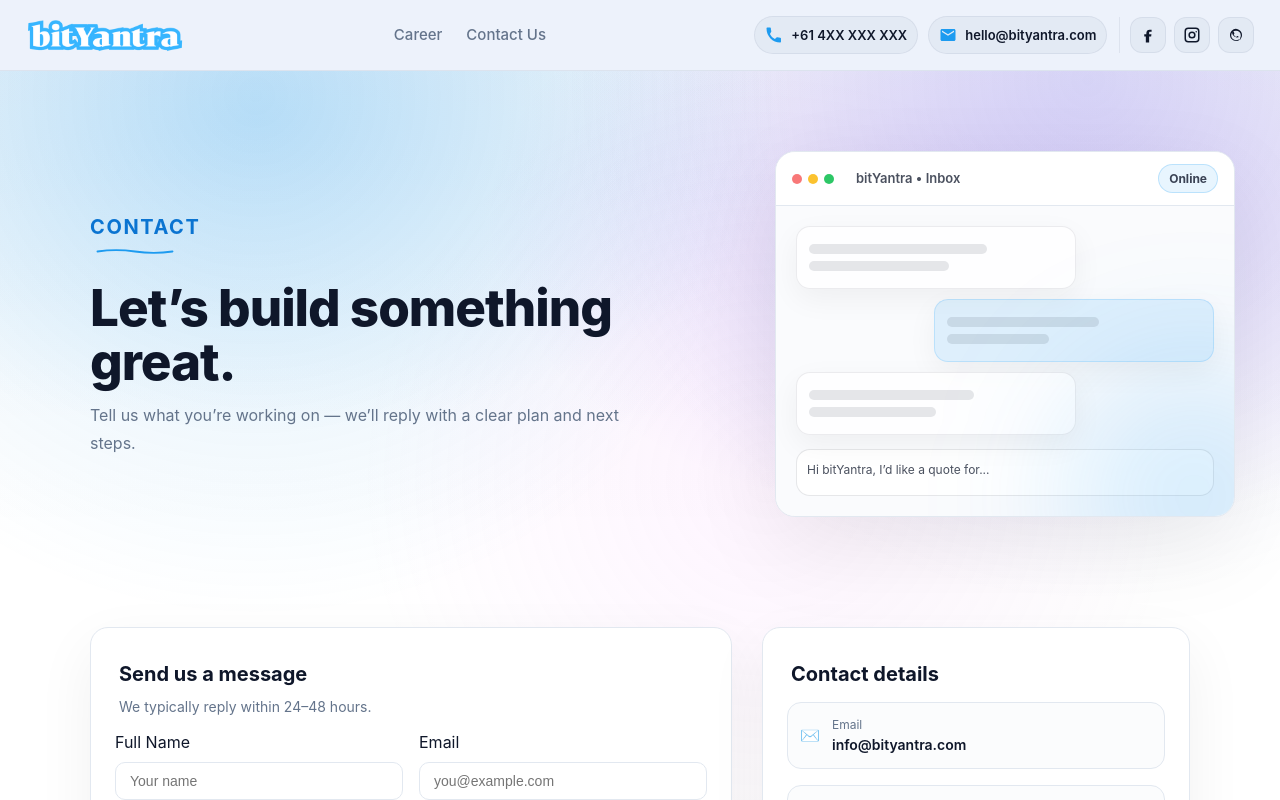
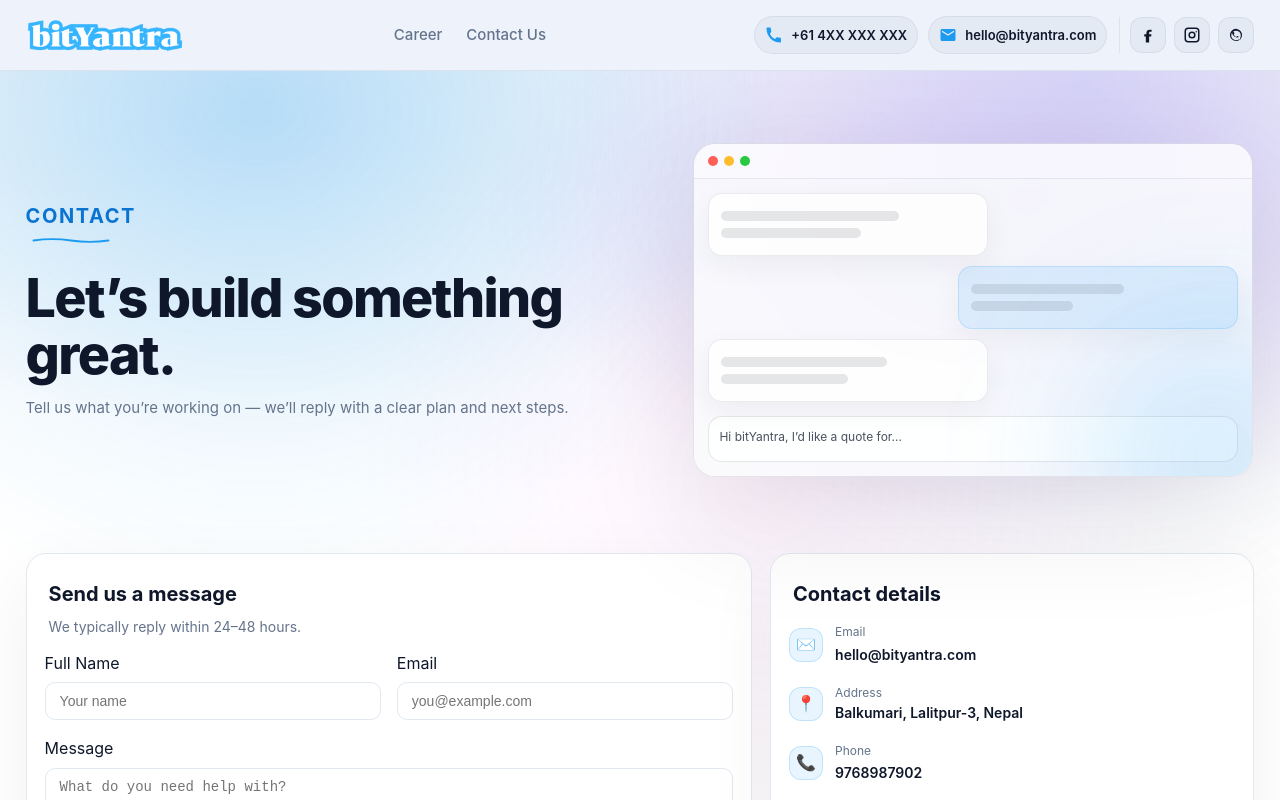
Before and after one commit to soojksh/bityantra-web, a React (Vite) app: page /contact in a window 1280 px wide. Shown: the top 800 px of the page. Built offline with nearby package versions, Linux system fonts and the light colour scheme.

Commit message:
contact page UI updation

```diff
--- a/package.json
+++ b/package.json
@@ -10,6 +10,7 @@
     "preview": "vite preview"
   },
   "dependencies": {
+    "@emailjs/browser": "^4.4.1",
     "@lottiefiles/dotlottie-react": "^0.18.1",
     "lucide-react": "^0.562.0",
     "react": "^19.2.0",
--- a/src/components/Navbar.tsx
+++ b/src/components/Navbar.tsx
@@ -171,7 +171,7 @@ export default function Navbar() {
 
             <div className="mobile-mini-note">
               <span className="dot" aria-hidden="true"></span>
-              <span>Support hours: Mon–Fri, 9am–6pm</span>
+              <span>Support hours: Sun–Fri, 9am–6pm</span>
             </div>
           </div>
         </div>
--- a/src/pages/Contact.tsx
+++ b/src/pages/Contact.tsx
@@ -6,19 +6,24 @@ import { Facebook, Instagram, MessageCircle } from "lucide-react";
 export default function Contact() {
   const handleSubmit = (e: React.FormEvent) => {
     e.preventDefault();
-    alert("Message sent! (This is a demo)");
+    alert("Message sent!");
   };
+
+  const EMAIL = "hello@bityantra.com";
+  const PHONE = "9768987902";
+  const ADDRESS = "Balkumari, Lalitpur-3, Nepal";
 
   return (
     <div className="contact-page">
+
       {/* HERO */}
       <section className="contact-hero">
-        <div className="container">
+        <div className="contact-shell">
           <div className="contact-hero-inner">
             <div className="contact-hero-left">
               <div className="section-badge">
                 <span>Contact</span>
-                <svg className="badge-accent" viewBox="0 0 120 8" fill="none">
+                <svg className="badge-accent" viewBox="0 0 120 8" fill="none" aria-hidden="true">
                   <path
                     d="M0 4C20 1 40 1 60 4C80 7 100 7 120 4"
                     stroke="var(--color-primary)"
@@ -38,13 +43,11 @@ export default function Contact() {
             <div className="contact-hero-right">
               <div className="contact-visual-card">
                 <div className="contact-visual-top">
-                  <div className="contact-visual-dots">
+                  <div className="contact-visual-dots" aria-hidden="true">
                     <span className="dot dot-red" />
                     <span className="dot dot-yellow" />
                     <span className="dot dot-green" />
                   </div>
-                  <div className="contact-visual-title">bitYantra • Inbox</div>
-                  <div className="contact-visual-badge">Online</div>
                 </div>
 
                 <div className="contact-visual-body">
@@ -71,14 +74,12 @@ export default function Contact() {
 
                   <div className="composer">
                     <div className="composer-input">
-                      <span className="typing-text">
-                        Hi bitYantra, I’d like a quote for...
-                      </span>
+                      <span className="typing-text">Hi bitYantra, I’d like a quote for...</span>
                     </div>
                   </div>
                 </div>
 
-                <div className="contact-visual-glow" />
+                <div className="contact-visual-glow" aria-hidden="true" />
               </div>
             </div>
           </div>
@@ -87,7 +88,8 @@ export default function Contact() {
 
       {/* CONTENT */}
       <section className="contact-content">
-        <div className="container contact-content-inner">
+        <div className="contact-shell">
+          <div className="contact-content-inner">
             {/* FORM */}
             <div id="contact-form" className="contact-card">
               <div className="contact-card-head">
@@ -110,10 +112,7 @@ export default function Contact() {
 
                 <div className="form-group full">
                   <label>Message</label>
-                <textarea
-                  placeholder="What do you need help with?"
-                  required
-                />
+                  <textarea placeholder="What do you need help with?" required />
                 </div>
 
                 <button type="submit" className="btn btn-primary">
@@ -130,26 +129,30 @@ export default function Contact() {
 
               <div className="contact-details">
                 <div className="detail-row">
-                <span>✉️</span>
+                  <span className="detail-emoji" aria-hidden="true">✉️</span>
                   <div>
                     <div className="label">Email</div>
-                  <div className="value">info@bityantra.com</div>
+                    <a className="value link" href={`mailto:${EMAIL}`}>
+                      {EMAIL}
+                    </a>
                   </div>
                 </div>
 
                 <div className="detail-row">
-                <span>📍</span>
+                  <span className="detail-emoji" aria-hidden="true">📍</span>
                   <div>
                     <div className="label">Address</div>
-                  <div className="value">Kathmandu-10, Mid Baneshwor</div>
+                    <div className="value">{ADDRESS}</div>
                   </div>
                 </div>
 
                 <div className="detail-row">
-                <span>📞</span>
+                  <span className="detail-emoji" aria-hidden="true">📞</span>
                   <div>
                     <div className="label">Phone</div>
-                  <div className="value">9856945338</div>
+                    <a className="value link" href={`tel:${PHONE}`}>
+                      {PHONE}
+                    </a>
                   </div>
                 </div>
 
@@ -160,9 +163,10 @@ export default function Contact() {
                   <a href="https://instagram.com" target="_blank" rel="noreferrer noopener" aria-label="Visit our Instagram page">
                     <Instagram size={20} />
                   </a>
-                <a href="https://wa.me/9856945338" target="_blank" rel="noreferrer noopener" aria-label="Contact us on WhatsApp">
+                  <a href={`https://wa.me/${PHONE}`} target="_blank" rel="noreferrer noopener" aria-label="Contact us on WhatsApp">
                     <MessageCircle size={20} />
                   </a>
+                </div>
               </div>
             </div>
           </div>
--- a/src/pages/contact.css
+++ b/src/pages/contact.css
@@ -1,20 +1,32 @@
-
 .contact-page {
   min-height: 100%;
 }
 
-/* HERO */
+/* =========================================================
+   IMPORTANT WIDTH FIX
+   - Matches navbar-inner width exactly: min(96vw, 1320px)
+   - Higher specificity so it beats global .container rules
+   ========================================================= */
+.contact-page .contact-shell {
+  width: min(96vw, 1320px);
+  margin: 0 auto;
+}
+
+/* =========================
+   HERO
+   ========================= */
+
 .contact-hero {
   position: relative;
   padding: 72px 0 46px;
-  background: radial-gradient(900px 520px at 20% 10%, rgba(29,155,240,0.18), transparent 60%),
-              radial-gradient(900px 520px at 80% 30%, rgba(124,58,237,0.18), transparent 60%),
-              linear-gradient(180deg, rgba(2,6,23,0.02), rgba(2,6,23,0));
+  background:
+    radial-gradient(900px 520px at 20% 10%, rgba(29,155,240,0.18), transparent 60%),
+    radial-gradient(900px 520px at 80% 30%, rgba(124,58,237,0.18), transparent 60%),
+    linear-gradient(180deg, rgba(2,6,23,0.02), rgba(2,6,23,0));
 }
 
+/* Use the shell for width; inner is only layout */
 .contact-hero-inner {
-  width: min(96vw, 1200px);
-  margin: 0 auto;
   display: grid;
   grid-template-columns: minmax(0, 1.05fr) minmax(0, 0.95fr);
   gap: 46px;
@@ -37,20 +49,6 @@
   max-width: 62ch;
 }
 
-.contact-hero-chips {
-  margin-top: 16px;
-  display: flex;
-  flex-wrap: wrap;
-  gap: 10px;
-}
-
-.contact-hero-actions {
-  display: flex;
-  flex-wrap: wrap;
-  gap: 10px;
-  margin-top: 18px;
-}
-
 /* VISUAL */
 .contact-hero-right {
   display: flex;
@@ -59,7 +57,7 @@
 }
 
 .contact-visual-card {
-  width: min(460px, 92%);
+  width: min(560px, 100%); /* slightly wider, looks closer to your screenshot */
   border-radius: 22px;
   overflow: hidden;
   background: rgba(255,255,255,0.55);
@@ -83,22 +81,16 @@
   gap: 6px;
 }
 
-.contact-visual-title {
-  font-size: 12px;
-  color: rgba(15,23,42,0.75);
-  font-weight: 700;
-  flex: 1;
+.dot {
+  width: 10px;
+  height: 10px;
+  border-radius: 999px;
+  display: inline-block;
 }
+.dot-red { background: #ff5f57; }
+.dot-yellow { background: #febc2e; }
+.dot-green { background: #28c840; }
 
-.contact-visual-badge {
-  font-size: 11px;
-  padding: 4px 10px;
-  border-radius: 999px;
-  background: rgba(29,155,240,0.14);
-  color: rgba(15,23,42,0.8);
-  border: 1px solid rgba(29,155,240,0.22);
-  font-weight: 700;
-}
 
 .contact-visual-body {
   padding: 14px;
@@ -109,7 +101,6 @@
   display: flex;
   margin-bottom: 10px;
 }
-
 .msg-row.right {
   justify-content: flex-end;
 }
@@ -150,7 +141,6 @@
   padding: 10px;
   display: flex;
   align-items: center;
-  gap: 10px;
 }
 
 .composer-input {
@@ -162,36 +152,13 @@
   text-overflow: ellipsis;
 }
 
-.composer-typed {
+.typing-text {
+  border-right: 2px solid var(--color-primary);
+  padding-right: 4px;
+  white-space: nowrap;
+  overflow: hidden;
   display: inline-block;
-  animation: contactTyping 7s steps(30, end) infinite;
-  max-width: 100%;
-}
-
-.composer-caret {
-  display: inline-block;
-  width: 1px;
-  height: 14px;
-  background: rgba(15,23,42,0.6);
-  margin-left: 4px;
-  animation: contactCaret 0.9s step-end infinite;
-}
-
-.composer-send {
-  width: 34px;
-  height: 34px;
-  border-radius: 12px;
-  background: linear-gradient(135deg, rgba(29,155,240,0.95), rgba(124,58,237,0.95));
-  box-shadow: 0 10px 30px rgba(29,155,240,0.25);
-  position: relative;
-}
-
-.composer-send::after {
-  content: "";
-  position: absolute;
-  inset: 0;
-  background: radial-gradient(circle at 30% 30%, rgba(255,255,255,0.55), transparent 55%);
-  border-radius: inherit;
+  animation: typing 4s steps(30, end) infinite, blink 1s step-end infinite;
 }
 
 .contact-visual-glow {
@@ -206,25 +173,26 @@
   pointer-events: none;
 }
 
-@keyframes contactCaret {
-  50% { opacity: 0; }
-}
-
-@keyframes contactTyping {
+@keyframes typing {
   0% { width: 0; }
-  45% { width: 100%; }
-  60% { width: 100%; }
+  50% { width: 100%; }
   100% { width: 0; }
 }
 
-/* CONTENT */
+@keyframes blink {
+  50% { border-color: transparent; }
+}
+
+/* =========================
+   CONTENT
+   ========================= */
+
 .contact-content {
   padding: 30px 0 60px;
 }
 
+/* Again: width handled by .contact-shell */
 .contact-content-inner {
-  width: min(96vw, 1200px);
-  margin: 0 auto;
   display: grid;
   grid-template-columns: minmax(0, 1.2fr) minmax(0, 0.8fr);
   gap: 18px;
@@ -241,263 +209,6 @@
 
 .contact-card-head {
   padding: 6px 4px 12px;
-}
-
-.contact-card-title {
-  font-size: 18px;
-  font-weight: 800;
-  color: var(--color-text-main);
-  margin-bottom: 6px;
-}
-
-.contact-card-sub {
-  font-size: 13px;
-  color: var(--color-text-muted);
-  line-height: 1.6;
-}
-
-/* simple grid: name + email */
-.contact-form .contact-grid--simple {
-  display: grid;
-  grid-template-columns: 1fr 1fr;
-  gap: 12px;
-}
-
-.contact-form-footer {
-  display: flex;
-  justify-content: flex-start;
-  margin-top: 12px;
-}
-
-/* details */
-.contact-details {
-  display: flex;
-  flex-direction: column;
-  gap: 12px;
-}
-
-.detail-row {
-  display: flex;
-  align-items: center;
-  gap: 12px;
-  padding: 12px;
-  border-radius: 14px;
-  border: 1px solid var(--color-border-subtle);
-  background: rgba(248,250,252,0.6);
-}
-
-.detail-icon {
-  width: 40px;
-  height: 40px;
-  border-radius: 12px;
-  display: grid;
-  place-items: center;
-  background: rgba(29,155,240,0.10);
-  border: 1px solid rgba(29,155,240,0.20);
-}
-
-.detail-label {
-  font-size: 12px;
-  color: var(--color-text-muted);
-}
-
-.detail-value {
-  font-size: 13px;
-  color: var(--color-text-main);
-  font-weight: 800;
-}
-
-.contact-socials {
-  display: flex;
-  flex-wrap: wrap;
-  gap: 8px;
-  margin-top: 6px;
-}
-
-.contact-mini {
-  margin-top: 6px;
-  padding: 12px;
-  border-radius: 14px;
-  background: rgba(15,23,42,0.03);
-  border: 1px solid var(--color-border-subtle);
-}
-
-.contact-mini-title {
-  font-size: 12px;
-  font-weight: 800;
-  color: var(--color-text-main);
-  margin-bottom: 8px;
-}
-
-.contact-mini-list {
-  font-size: 12px;
-  color: var(--color-text-muted);
-  display: grid;
-  gap: 6px;
-  margin: 0;
-  padding: 0;
-  list-style: none;
-}
-
-/* FOOT STRIP */
-.contact-footer-strip {
-  padding: 26px 0 70px;
-}
-
-.contact-footer-inner {
-  width: min(96vw, 1200px);
-  margin: 0 auto;
-  border-radius: 22px;
-  padding: 18px;
-  border: 1px solid var(--color-border-subtle);
-  background: linear-gradient(90deg, rgba(29,155,240,0.08), rgba(124,58,237,0.06));
-  display: flex;
-  flex-wrap: wrap;
-  justify-content: space-between;
-  gap: 14px;
-  align-items: center;
-}
-
-.contact-footer-title {
-  font-size: 14px;
-  font-weight: 900;
-  color: var(--color-text-main);
-}
-
-.contact-footer-sub {
-  font-size: 12px;
-  color: var(--color-text-muted);
-  margin-top: 2px;
-}
-
-/* RESPONSIVE */
-@media (max-width: 980px) {
-  .contact-hero-inner {
-    grid-template-columns: 1fr;
-  }
-
-  .contact-hero-right {
-    order: -1;
-    justify-content: flex-start;
-  }
-
-  .contact-content-inner {
-    grid-template-columns: 1fr;
-  }
-}
-
-@media (max-width: 640px) {
-  .contact-form .contact-grid--simple {
-    grid-template-columns: 1fr;
-  }
-
-  .contact-hero {
-    padding: 54px 0 34px;
-  }
-}
-
-/* CONTAINER */
-.container {
-  width: min(1100px, 92%);
-  margin: 0 auto;
-}
-
-/* HERO */
-.contact-hero {
-  padding: 80px 0 50px;
-}
-
-.contact-hero-inner {
-  display: grid;
-  grid-template-columns: 1fr 1fr;
-  gap: 60px;
-  align-items: center;
-}
-
-.contact-hero-title {
-  font-size: clamp(36px, 4vw, 54px);
-  font-weight: 800;
-  letter-spacing: -0.02em;
-}
-
-.contact-hero-subtitle {
-  margin-top: 14px;
-  color: var(--color-text-muted);
-  font-size: 16px;
-}
-
-/* VISUAL */
-.contact-visual-card {
-  border-radius: 20px;
-  background: #ffffff;
-  border: 1px solid var(--color-border-subtle);
-  box-shadow: 0 30px 90px rgba(0, 0, 0, 0.08);
-  overflow: hidden;
-  position: relative;
-}
-
-.contact-visual-top {
-  display: flex;
-  align-items: center;
-  padding: 12px 16px;
-  border-bottom: 1px solid var(--color-border-subtle);
-}
-
-.contact-visual-title {
-  margin-left: 12px;
-  font-size: 13px;
-  font-weight: 600;
-}
-
-.contact-visual-badge {
-  margin-left: auto;
-  font-size: 12px;
-  background: rgba(29,155,240,0.1);
-  padding: 4px 10px;
-  border-radius: 999px;
-}
-
-.contact-visual-body {
-  padding: 20px;
-}
-
-.typing-text {
-  border-right: 2px solid var(--color-primary);
-  padding-right: 4px;
-  white-space: nowrap;
-  overflow: hidden;
-  display: inline-block;
-  animation: typing 4s steps(30, end) infinite,
-             blink 1s step-end infinite;
-}
-
-@keyframes typing {
-  0% { width: 0 }
-  50% { width: 100% }
-  100% { width: 0 }
-}
-
-@keyframes blink {
-  50% { border-color: transparent }
-}
-
-/* CONTENT */
-.contact-content {
-  padding: 60px 0;
-}
-
-.contact-content-inner {
-  display: grid;
-  grid-template-columns: 1.2fr 0.8fr;
-  gap: 30px;
-}
-
-.contact-card {
-  background: #ffffff;
-  border: 1px solid var(--color-border-subtle);
-  border-radius: 18px;
-  padding: 24px;
-  box-shadow: 0 20px 60px rgba(0,0,0,0.06);
 }
 
 .contact-card-head h2 {
@@ -528,7 +239,8 @@
   margin-top: 16px;
 }
 
-input, textarea {
+input,
+textarea {
   padding: 10px 14px;
   border-radius: 10px;
   border: 1px solid var(--color-border-subtle);
@@ -553,6 +265,16 @@ textarea {
   align-items: center;
 }
 
+.detail-emoji {
+  width: 34px;
+  height: 34px;
+  display: grid;
+  place-items: center;
+  border-radius: 12px;
+  background: rgba(29,155,240,0.10);
+  border: 1px solid rgba(29,155,240,0.20);
+}
+
 .detail-row .label {
   font-size: 12px;
   color: var(--color-text-muted);
@@ -561,6 +283,15 @@ textarea {
 .detail-row .value {
   font-size: 14px;
   font-weight: 600;
+}
+
+.value.link {
+  text-decoration: none;
+  color: var(--color-text-main);
+}
+
+.value.link:hover {
+  color: var(--color-primary);
 }
 
 /* SOCIAL ICONS */
@@ -579,6 +310,8 @@ textarea {
   justify-content: center;
   background: var(--color-border-subtle);
   transition: 0.3s ease;
+  color: var(--color-text-main);
+  text-decoration: none;
 }
 
 .social-icons a:hover {
@@ -586,14 +319,41 @@ textarea {
   color: white;
 }
 
-/* RESPONSIVE */
-@media (max-width: 900px) {
-  .contact-hero-inner,
+/* =========================
+   RESPONSIVE
+   ========================= */
+
+@media (max-width: 980px) {
+  .contact-hero-inner {
+    grid-template-columns: 1fr;
+    gap: 22px;
+  }
+
+  .contact-hero-right {
+    order: -1;
+    justify-content: flex-start;
+  }
+
   .contact-content-inner {
     grid-template-columns: 1fr;
+    gap: 14px;
+  }
+
+  .contact-visual-card {
+    width: min(560px, 100%);
+  }
+}
+
+@media (max-width: 640px) {
+  .contact-hero {
+    padding: 54px 0 34px;
   }
 
   .contact-grid {
     grid-template-columns: 1fr;
   }
+
+  .contact-card {
+    padding: 16px;
+  }
 }
```
Also changed, not shown: 1 other file (tests, documents, lock files or other folders). Lines whose indentation alone changed are shown as unchanged.
